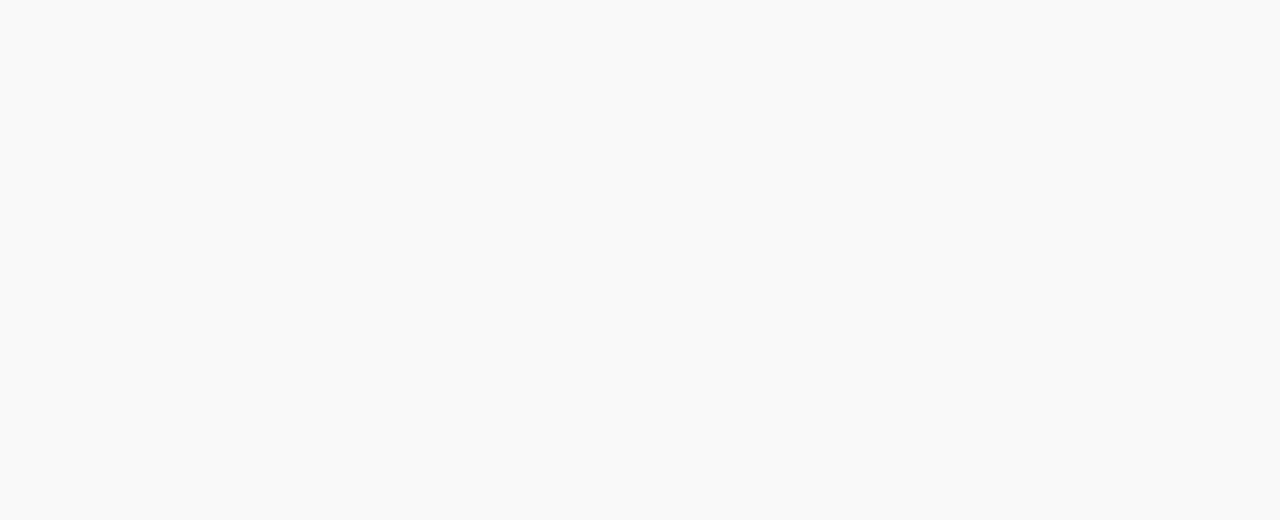
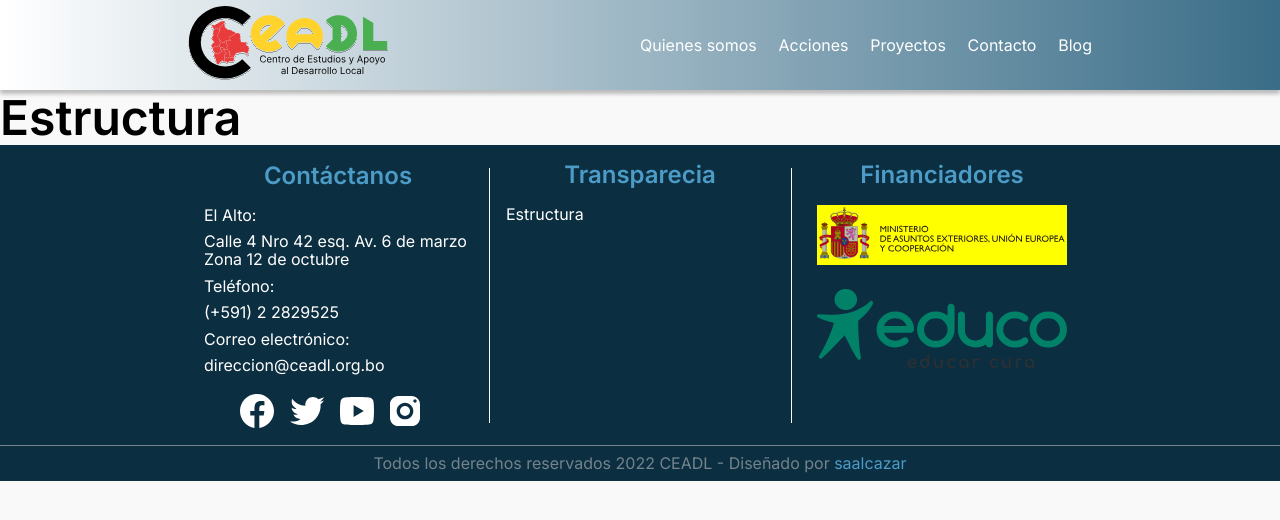
Before and after one commit to saalcazar/ceadl, a React (Vite) app: page /estructura in a window 1280 px wide. Before the commit this address had no page. Shown: the top 520 px of the page. Built offline with nearby package versions, Linux system fonts and the light colour scheme.

Commit message:
Commentarios de facebook

```diff
--- a/index.html
+++ b/index.html
@@ -4,6 +4,7 @@
     <meta charset="UTF-8" />
     <link rel="icon" type="image/svg+xml" href="" />
     <meta name="viewport" content="width=device-width, initial-scale=1.0" />
+    <script async defer crossorigin="anonymous" src="https://connect.facebook.net/es_LA/sdk.js#xfbml=1&version=v16.0" nonce="omMkNWFv"></script>
     <title>CEADL</title>
   </head>
   <body>
--- a/src/App.css
+++ b/src/App.css
@@ -68,6 +68,10 @@
     color: var(--a-color-dark)
 }
 
+.a-hover-dark:hover{
+    color: var(--color-dark);
+}
+
 .button-dark{
     background-color: var(--bg-color-mid);
     color: var(--a-color-light);
--- a/src/components/footer/Footer.jsx
+++ b/src/components/footer/Footer.jsx
@@ -5,6 +5,7 @@ import instagram from './img/instagram.svg'
 import educo from './img/educo.svg'
 import ministerio from './img/ministerio.svg'
 import './Footer.css'
+import { NavLink } from 'react-router-dom'
 const Footer = () => {
     return(
         <footer className="footer-main">
@@ -30,10 +31,7 @@ const Footer = () => {
                 <div className="footer-two">
                     <h3 className="title-mid title-two">Transparecia</h3>
                     <ul className='footer-list'>
-                        <li><a className='a-light a-footer' href="">Inicio</a></li>
-                        <li><a className='a-light a-footer' href="">Quiénes somos</a></li>
-                        <li><a className='a-light a-footer' href="">Acciones</a></li>
-                        <li><a className='a-light a-footer' href="">Proyectos</a></li>
+                        <li><NavLink className='a-light a-footer' to="/estructura">Estructura</NavLink></li>
                     </ul>
                 </div>
                 <div className="separator"></div>
--- a/src/components/header/Header.css
+++ b/src/components/header/Header.css
@@ -14,7 +14,3 @@
 .nav-menu{
     width: 50%;
 }
-
-.a-light:hover{
-    color: var(--a-color-dark);
-}
--- a/src/components/header/Header.jsx
+++ b/src/components/header/Header.jsx
@@ -1,8 +1,7 @@
-import { NavLink, useNavigate } from 'react-router-dom'
+import { NavLink } from 'react-router-dom'
 import logo from '../../assets/logo-tres.svg'
 import "./Header.css"
 const Header = () => {
-    const navigation = useNavigate()
     return(
         <header className="menu-container bg-gradient">
             <div className="container between main-menu">
@@ -11,11 +10,11 @@ const Header = () => {
                 </div>
                 <nav className="nav-menu">
                     <ul className="menu between">
-                        <li className="menu-item"><NavLink className='a-light' to="/quienessomos">Quienes somos</NavLink></li>
-                        <li className="menu-item"><NavLink className='a-light' to="/acciones">Acciones</NavLink></li>
-                        <li className="menu-item"><NavLink className='a-light' to="/proyectos">Proyectos</NavLink></li>
-                        <li className="menu-item"><NavLink className='a-light' to="/contacto">Contacto</NavLink></li>
-                        <li className="menu-item"><NavLink className='a-light' to="/posts">Blog</NavLink></li>
+                        <li className="menu-item"><NavLink className='a-light a-hover-dark' to="/quienessomos">Quienes somos</NavLink></li>
+                        <li className="menu-item"><NavLink className='a-light a-hover-dark' to="/acciones">Acciones</NavLink></li>
+                        <li className="menu-item"><NavLink className='a-light a-hover-dark' to="/proyectos">Proyectos</NavLink></li>
+                        <li className="menu-item"><NavLink className='a-light a-hover-dark' to="/contacto">Contacto</NavLink></li>
+                        <li className="menu-item"><NavLink className='a-light a-hover-dark' to="/posts">Blog</NavLink></li>
                     </ul>
                 </nav>
             </div>
--- a/src/main.jsx
+++ b/src/main.jsx
@@ -11,6 +11,8 @@ import Contact from './pages/contact/Contact'
 import Proyects from './pages/proyects/Proyects'
 import Posts from './pages/posts/Posts'
 import SinglePost from './pages/post/SinglePost'
+import Structure from './pages/structure/Structure'
+import Stream from './pages/stream/Stream'
 
 ReactDOM.createRoot(document.getElementById('root')).render(
     <BrowserRouter>
@@ -21,6 +23,8 @@ ReactDOM.createRoot(document.getElementById('root')).render(
           <Route path='acciones' element={<Actions />}/>
           <Route path='contacto' element={<Contact />} />
           <Route path ='proyectos' element={<Proyects />}/>
+          <Route path ='estructura' element={<Structure />}/>
+          <Route path ='stream' element={<Stream />}/>
         </Route>
         <Route path='/posts' element={<App />}>
           <Route index element={<Posts />} />
--- a/src/pages/home/aboutStream/AboutStream.jsx
+++ b/src/pages/home/aboutStream/AboutStream.jsx
@@ -1,6 +1,7 @@
 import enVivo from './img/envivo.webp'
 import streamer from './img/streamer.webp'
 import './AboutStream.css'
+import { NavLink } from 'react-router-dom'
 const AboutStream = () => {
     return(
         <section className="about-stream-main">
@@ -28,7 +29,9 @@ const AboutStream = () => {
                             <p className='paragraph-light p-light'>Experta en temas de genero</p>
                         </article>
                     </div>
-                    <input type="submit" value="Ingresar" className='button-light btn-stream' />
+                    <span className='button-light btn-stream'>
+                        <NavLink to="/stream" className="a-dark a-hover-dark">Ingresar</NavLink>
+                    </span>
                 </div>
             </div>
         </section>
--- a/src/pages/home/firstPosts/FirstPosts.css
+++ b/src/pages/home/firstPosts/FirstPosts.css
@@ -16,6 +16,7 @@
     overflow: hidden;
     box-shadow: var(--shadow-card);
     flex-direction: column;
+    padding-bottom: 5px;
     /**/
     opacity: 0;
     animation-name: appear;
@@ -44,7 +45,7 @@
 }
 
 .article-card{
-    padding: .5rem .75rem;
+    padding: .5rem 1rem;
 }
 
 .title-card{
--- /dev/null
+++ b/src/pages/stream/Stream.css
@@ -0,0 +1,3 @@
+.main-stream{
+    background-color: var(--color-principal);
+}
--- /dev/null
+++ b/src/pages/stream/Stream.jsx
@@ -0,0 +1,26 @@
+import './Stream.css'
+const Stream = () => {
+    const videoId = '-zyT8_8CG44';
+    const srcUrl = `https://www.youtube.com/embed/${videoId}`;
+    return(
+        <section className="main-stream">
+            <div className="container between">
+                <div>
+                <iframe
+                    title="video de YouTube"
+                    width="560"
+                    height="315"
+                    src={srcUrl}
+                    frameBorder="0"
+                    allow="accelerometer; autoplay; encrypted-media; gyroscope; picture-in-picture"
+                    allowFullScreen
+                ></iframe>
+                </div>
+                <div>
+                    <div class="fb-comments" data-href="https://ceadl.org.bo" data-width="300" data-numposts="5"></div>
+                </div>
+            </div>
+        </section>
+    )
+}
+export default Stream
--- /dev/null
+++ b/src/pages/structure/Structure.jsx
@@ -0,0 +1,7 @@
+const Structure = () => {
+    return(
+        <h1>Estructura</h1>
+    )
+}
+
+export default Structure
```
Also changed, not shown: src/pages/home/firstPosts/FirstPosts.jsx (+5 -5 lines).
